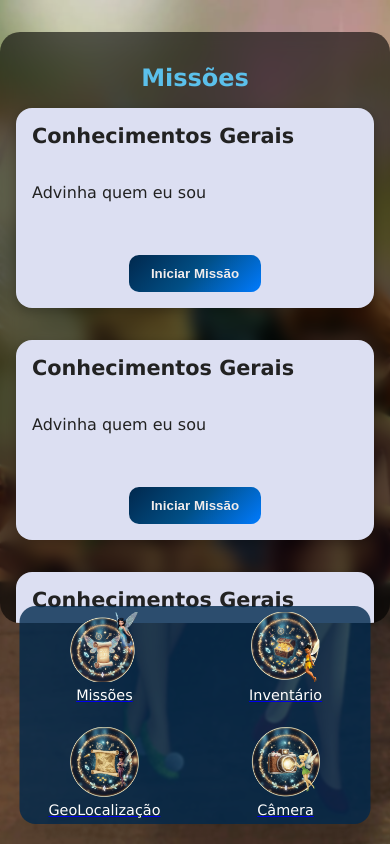
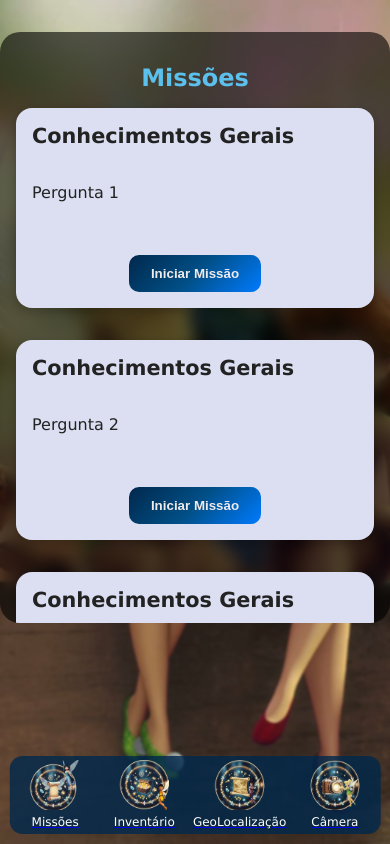
Before and after one commit to anadiasxavier/Front3semestre, a React (Vite) app in the folder dsGo3_Aula1/: page /dsgo/missao in a window 390 px wide. Built offline with nearby package versions, Linux system fonts and the light colour scheme.

Commit message:
quase finalizado

```diff
--- a/dsGo3_Aula1/src/Componentes/Menu.jsx
+++ b/dsGo3_Aula1/src/Componentes/Menu.jsx
@@ -4,11 +4,13 @@ import bau from '../assets/bau.png';
 import camera from '../assets/camera.png';
 import { Link } from 'react-router-dom';
 
+// menu principal
 export function Menu() {
   return (
     <nav className="menu" aria-label="Menu principal">
       <ul>
         <li>
+          {/* link para missoes */}
           <Link to="missao" aria-label="Ir para Missões">
             <figure>
               <img src={missao} alt="Ícone de Missões" />
@@ -18,6 +20,7 @@ export function Menu() {
         </li>
 
         <li>
+          {/* link para inventario */}
           <Link to="inventario" aria-label="Abrir Inventário">
             <figure>
               <img src={bau} alt="Ícone de Inventário" />
@@ -27,6 +30,7 @@ export function Menu() {
         </li>
 
         <li>
+          {/* link para mapa */}
           <Link to="mapa" aria-label="Abrir GeoLocalização">
             <figure>
               <img src={mapa} alt="Ícone de GeoLocalização" />
@@ -36,6 +40,7 @@ export function Menu() {
         </li>
 
         <li>
+          {/* link para camera */}
           <Link to="camera" aria-label="Abrir Câmera">
             <figure>
               <img src={camera} alt="Ícone de Câmera" />
--- a/dsGo3_Aula1/src/Componentes/MissaoCard.jsx
+++ b/dsGo3_Aula1/src/Componentes/MissaoCard.jsx
@@ -12,6 +12,7 @@ export function MissaoCard({ missao, onIniciarMissao, concluida }) {
       <h3 id={tituloId}>{missao.titulo}</h3>
       <p id={descricaoId}>{missao.missao}</p>
 
+      {/* botao para iniciar  */}
       <button
         onClick={() => onIniciarMissao(missao)}
         disabled={concluida}
--- a/dsGo3_Aula1/src/Componentes/MissaoModal.jsx
+++ b/dsGo3_Aula1/src/Componentes/MissaoModal.jsx
@@ -1,6 +1,6 @@
 import { useState, useEffect, useRef } from "react";
-import sucesso from "../assets/win.png";
-import erro from "../assets/raios.png";
+import sucesso from "../assets/sucesso.png";
+import erro from "../assets/semsucesso.png";
 
 export function MissaoModal({ missao, onClose, onConcluir }) {
   const [resposta, setResposta] = useState("");
--- a/dsGo3_Aula1/src/Dados/dadosMissao.js
+++ b/dsGo3_Aula1/src/Dados/dadosMissao.js
@@ -2,67 +2,67 @@ export const missoes = [
   {
     id: 1,
     titulo: "Conhecimentos Gerais",
-    missao: "Advinha quem eu sou",
-    descricao: "Pessoal, hoje vai ter prova",
-    respostaCorreta: "Dorival",
+    missao: "Pergunta 1",
+    descricao: "Qual é a linguagem usada para estruturar páginas da web?",
+    respostaCorreta: "HTML",
     status: 'disponivel'
   },
   {
     id: 2,
     titulo: "Conhecimentos Gerais",
-    missao: "Advinha quem eu sou",
-    descricao: "A bola é minha! Essa frase é conhecida por qual professor(a)?",
-    respostaCorreta: "Marcia",
+    missao: "Pergunta 2",
+    descricao: "Qual linguagem é usada para estilizar páginas da web?",
+    respostaCorreta: "CSS",
     status: 'disponivel'
   },
   {
     id: 3,
     titulo: "Conhecimentos Gerais",
-    missao: "Advinha quem eu sou",
-    descricao: "O que é um projeto? Qual é o professor que relembra esse conceito todas vezes possíveis?",
-    respostaCorreta: "Fernanda",
+    missao: "Pergunta 3",
+    descricao: "Qual linguagem é usada para adicionar interatividade em sites?",
+    respostaCorreta: "JavaScript",
     status: 'disponivel'
   },
   {
     id: 4,
     titulo: "Conhecimentos Gerais",
-    missao: "Advinha quem eu sou",
-    descricao: "Hellllowwwww Sextooouuuuuuuu, é a frase favorita de qual professor?",
-    respostaCorreta: "Mariany",
+    missao: "Pergunta 4",
+    descricao: "Qual linguagem é conhecida por seu mascote em forma de cobra?",
+    respostaCorreta: "python",
     status: 'disponivel'
   },
   {
     id: 5,
     titulo: "Conhecimentos Gerais",
-    missao: "Advinha quem eu sou",
-    descricao: "E agora com vocês .... os patronos do conhecimento... Vocês",
-    respostaCorreta: "Israel",
+    missao: "Pergunta 5",
+    descricao: "Qual professor dar aula de FrontEnd para a DS16?",
+    respostaCorreta: "Fernanda",
     status: 'disponivel'
   }
   ,
   {
     id: 6,
     titulo: "Conhecimentos Gerais",
-    missao: "Advinha quem eu sou",
-    descricao: "Tem contraste? tem placeholder?",
-    respostaCorreta: "Mariany",
+    missao: "Pergunta 6",
+    descricao: "Qual professor dar aula de Mobile para a DS16?",
+    respostaCorreta: "vinicius",
     status: 'disponivel'
   },
   {
     id: 7,
     titulo: "Conhecimentos Gerais",
-    missao: "O que eu sou?",
-    descricao: "Toda tabela tem?",
-    respostaCorreta: "Chave Primaria",
+    missao: "Pergunta 7",
+    descricao: "Qual professor dar aula de projetos para a DS16?",
+    respostaCorreta: "Lindomar",
     status: 'disponivel'
   }
   ,
   {
     id: 8,
     titulo: "Conhecimentos Gerais",
-    missao: "O que eu sou?",
-    descricao: "Um codigo de excelecia tem .... code",
-    respostaCorreta: "Clean",
+    missao: "Pergunta 8",
+    descricao: "Qual é o nome do framework JavaScript criado pelo Facebook?",
+    respostaCorreta: "react",
     status: 'disponivel'
   }
 ];
--- a/dsGo3_Aula1/src/Style/_menu.scss
+++ b/dsGo3_Aula1/src/Style/_menu.scss
@@ -46,6 +46,7 @@
 }
 
 /*  Responsividade */
+// tablet
 @media (max-width: 768px) {
   .menu {
     width: 90%;
@@ -61,3 +62,31 @@
     }
   }
 }
+
+// celular
+@media (max-width: 480px) {
+  .menu {
+    width: 95%;
+    padding: 0.3rem;
+    bottom: 10px;
+    border-radius: 0.8rem;
+
+    ul {
+      gap: 0.5rem;
+      flex-wrap: nowrap;
+    }
+
+    li {
+      flex: 1;
+    }
+
+    img {
+      width: 50px;
+      height: 50px;
+    }
+
+    figure {
+      font-size: 0.75rem;
+    }
+  }
+}
--- a/dsGo3_Aula1/src/Style/_modal.scss
+++ b/dsGo3_Aula1/src/Style/_modal.scss
@@ -84,3 +84,36 @@ dialog.modal {
     }
   }
 }
+
+/* Celulares */
+@media (max-width: 480px) {
+  dialog.modal {
+    width: 90%;
+    padding: 1rem;
+    border-radius: 12px;
+
+    p {
+      font-size: 0.9rem;
+    }
+
+    .caixaTexto {
+      width: 90%;
+      font-size: 1rem;
+    }
+
+    .modal-botoes {
+      flex-direction: column;
+      gap: 0.6rem;
+    }
+
+    button {
+      width: 100%;
+      padding: 0.6rem;
+      font-size: 1rem;
+    }
+
+    img {
+      width: 60px;
+    }
+  }
+}
```
Also changed, not shown: dsGo3_Aula1/src/assets/semsucesso.png (added), dsGo3_Aula1/src/assets/sucesso.png (added).
